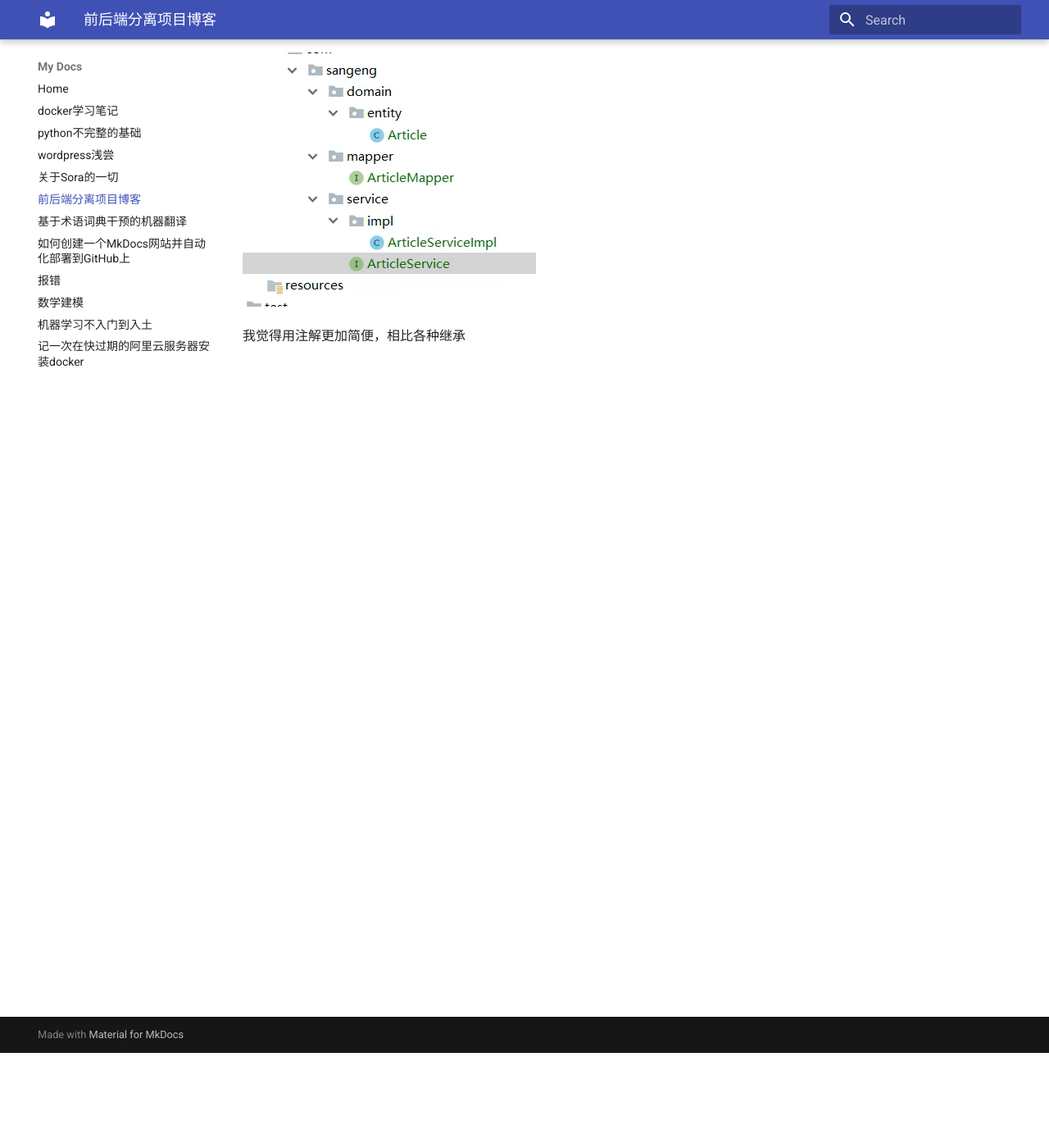
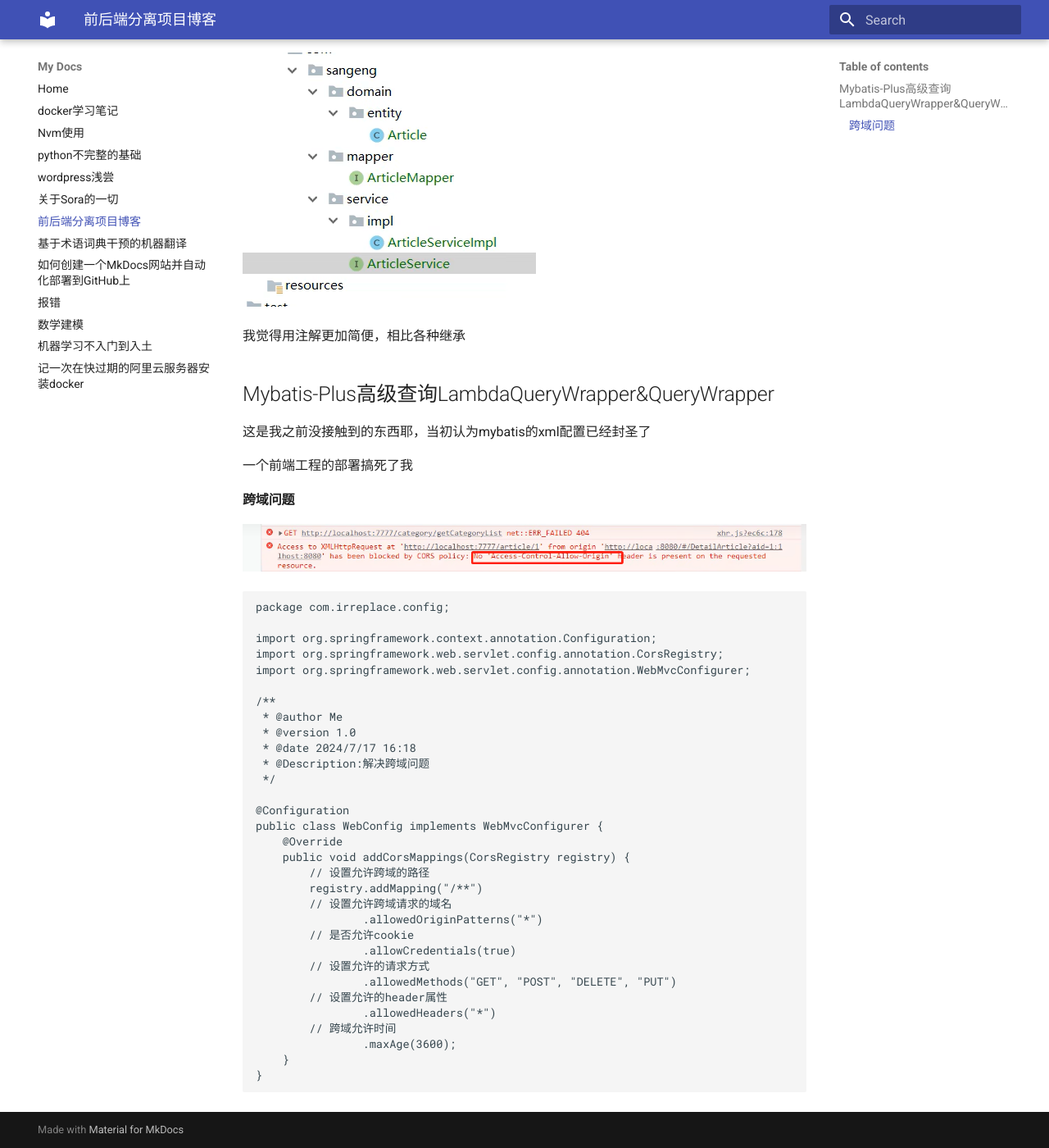
Before and after one commit to IrreplaceL/MkDocs, an MkDocs documentation site: the page built from docs/前后端分离项目博客.md, in a window 1280 px wide and 1400 px high, scrolled down 116 px. Shown: the whole window at 82% size. Built offline with MkDocs 1.6.1 and Material for MkDocs 9.7.7, drawn with Linux system fonts in a browser that asks for light colours.

````diff
--- a/docs/前后端分离项目博客.md
+++ b/docs/前后端分离项目博客.md
@@ -3,3 +3,53 @@
 ![image-20240716144542405](%E5%89%8D%E5%90%8E%E7%AB%AF%E5%88%86%E7%A6%BB%E9%A1%B9%E7%9B%AE%E5%8D%9A%E5%AE%A2.assets/image-20240716144542405.png)
 
 我觉得用注解更加简便，相比各种继承
+
+
+
+
+
+## Mybatis-Plus高级查询LambdaQueryWrapper&QueryWrapper
+
+这是我之前没接触到的东西耶，当初认为mybatis的xml配置已经封圣了
+
+
+
+一个前端工程的部署搞死了我
+
+#### 跨域问题
+
+![image-20240717161034085](%E5%89%8D%E5%90%8E%E7%AB%AF%E5%88%86%E7%A6%BB%E9%A1%B9%E7%9B%AE%E5%8D%9A%E5%AE%A2.assets/image-20240717161034085.png)
+
+```java
+package com.irreplace.config;
+
+import org.springframework.context.annotation.Configuration;
+import org.springframework.web.servlet.config.annotation.CorsRegistry;
+import org.springframework.web.servlet.config.annotation.WebMvcConfigurer;
+
+/**
+ * @author Me
+ * @version 1.0
+ * @date 2024/7/17 16:18
+ * @Description:解决跨域问题
+ */
+
+@Configuration
+public class WebConfig implements WebMvcConfigurer {
+    @Override
+    public void addCorsMappings(CorsRegistry registry) {
+        // 设置允许跨域的路径
+        registry.addMapping("/**")
+        // 设置允许跨域请求的域名
+                .allowedOriginPatterns("*")
+        // 是否允许cookie
+                .allowCredentials(true)
+        // 设置允许的请求方式
+                .allowedMethods("GET", "POST", "DELETE", "PUT")
+        // 设置允许的header属性
+                .allowedHeaders("*")
+        // 跨域允许时间
+                .maxAge(3600);
+    }
+}
+```
````
Also changed, not shown: docs/nvm使用.md (added, +163 -0 lines), docs/报错.md (+76 -0 lines), docs/nvm使用.assets/image-20240717152813905.png (added), docs/nvm使用.assets/image-20240717152901388.png (added), docs/nvm使用.assets/image-20240717153242125.png (added), docs/nvm使用.assets/image-20240717153608939.png (added), docs/nvm使用.assets/image-20240717154250122.png (added), docs/nvm使用.assets/image-20240717154320448.png (added), docs/nvm使用.assets/image-20240717154343865.png (added), docs/nvm使用.assets/image-20240717154408988.png (added), docs/前后端分离项目博客.assets/image-20240717161034085.png (added), docs/报错.assets/f094861a6b6d4cb4be80c11ac88885f4.png (added), docs/报错.assets/faca1030f8db47788031b6cc11335e65.png (added), docs/报错.assets/image-20240717134256277.png (added), 4 more files.
